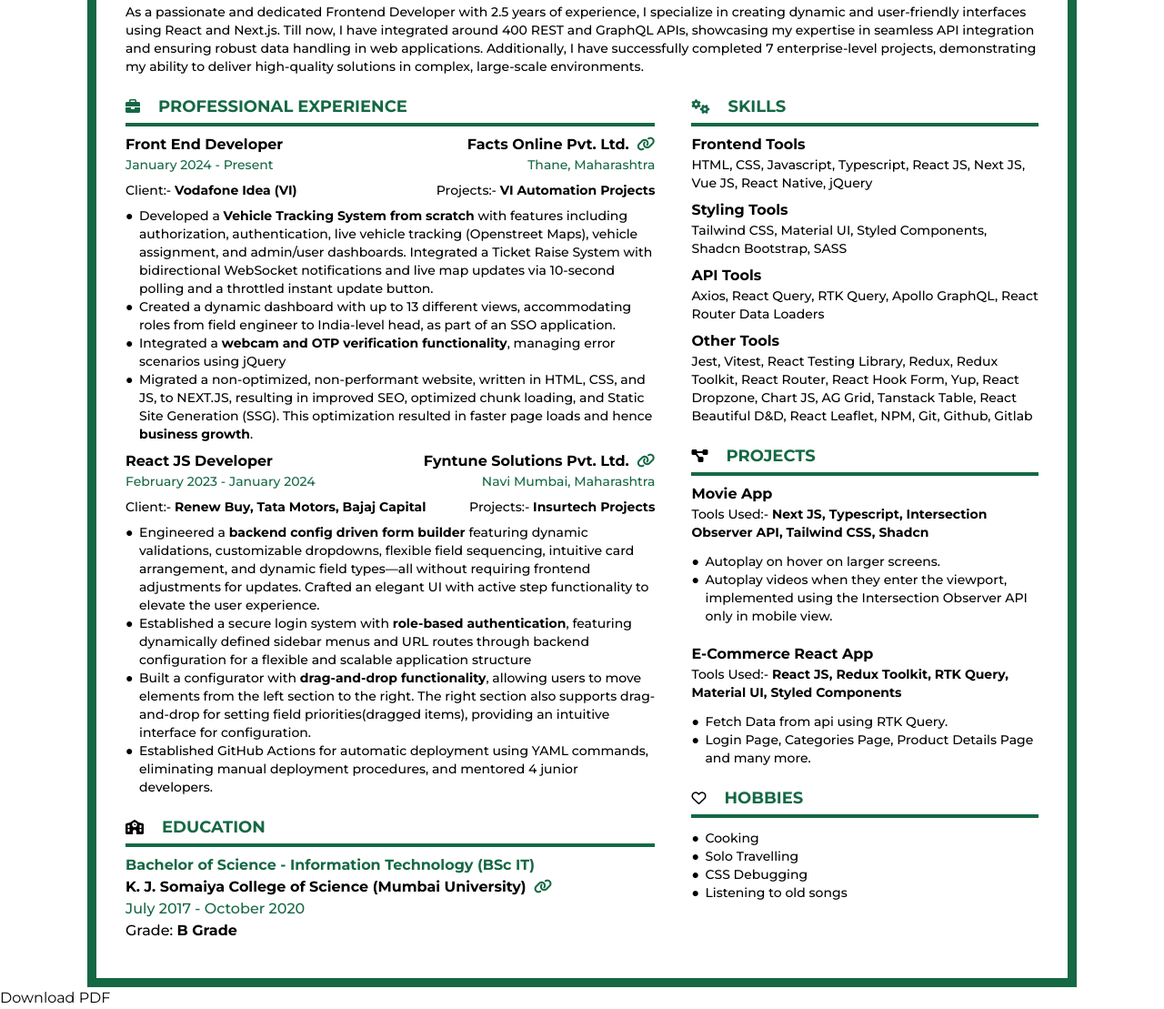
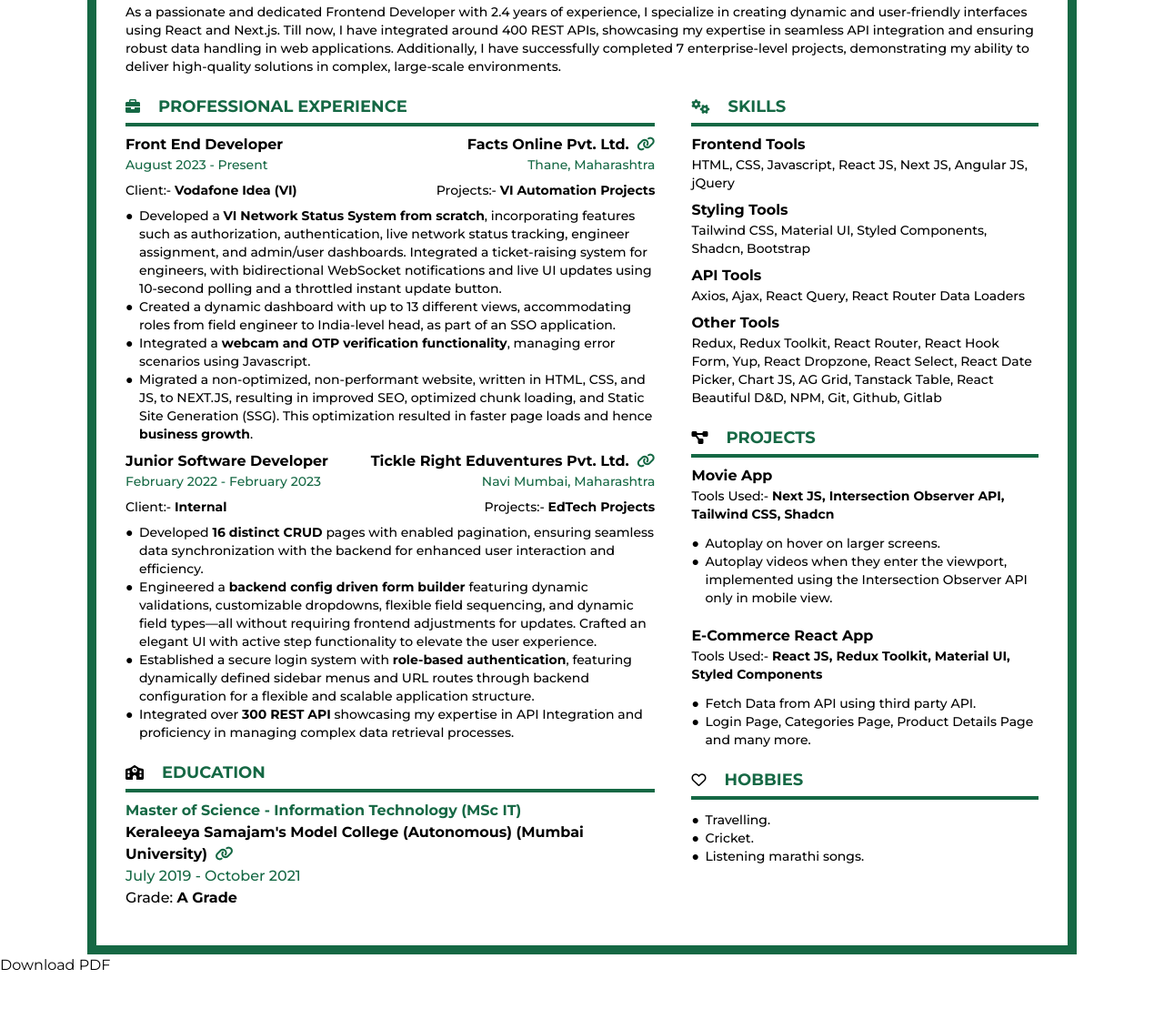
Before and after one commit to FrontX-Ganesh/Resume, a plain HTML site: page index.html in a window 1280 px wide. Shown: the part 191-1300 px from the top of the page at 91% size. After the commit the page ends 1264 px from the top, so only its background shows below. Drawn offline with nearby package versions, Linux system fonts and the light colour scheme.

Commit message:
details added

```diff
--- a/index.html
+++ b/index.html
@@ -77,7 +77,7 @@
             </div>
         </div>
 
-        <p class="text-sm mb-5 text-semibold">As a passionate and dedicated Frontend Developer with 2.5 years of experience, I specialize in creating dynamic and user-friendly interfaces using React and Next.js. Till now, I have integrated around 400 REST and GraphQL APIs, showcasing my expertise in seamless API integration and ensuring robust data handling in web applications. Additionally, I have successfully completed 7 enterprise-level projects, demonstrating my ability to deliver high-quality solutions in complex, large-scale environments.</p>
+        <p class="text-sm mb-5 text-semibold">As a passionate and dedicated Frontend Developer with 2.4 years of experience, I specialize in creating dynamic and user-friendly interfaces using React and Next.js. Till now, I have integrated around 400 REST APIs, showcasing my expertise in seamless API integration and ensuring robust data handling in web applications. Additionally, I have successfully completed 7 enterprise-level projects, demonstrating my ability to deliver high-quality solutions in complex, large-scale environments.</p>
         <div class="flex justify-between">
             <div class="w-[58%]">
             <div class="flex gap-x-5 items-center border-b-4 border-[#156844] pb-1">
@@ -93,7 +93,7 @@
             </div>
 
             <div  class="flex justify-between">
-                <p class="green text-sm">January 2024 - Present</p>
+                <p class="green text-sm">August 2023 - Present</p>
                 <p class="green text-sm">Thane, Maharashtra</p>
             </div>
 
@@ -102,33 +102,33 @@
                 <p>Projects:- <b>VI Automation Projects</b></p>
             </div>
             <ul class=" ml-[15px] text-sm">
-                <li>Developed a <b>Vehicle Tracking System from scratch</b> with features including authorization, authentication, live vehicle tracking (Openstreet Maps), vehicle assignment, and admin/user dashboards. Integrated a Ticket Raise System with bidirectional WebSocket notifications and live map updates via 10-second polling and a throttled instant update button.</li>
+                <li>Developed a <b>VI Network Status System from scratch</b>, incorporating features such as authorization, authentication, live network status tracking, engineer assignment, and admin/user dashboards. Integrated a ticket-raising system for engineers, with bidirectional WebSocket notifications and live UI updates using 10-second polling and a throttled instant update button.</li>
                 <li>Created a dynamic dashboard with up to 13 different views, accommodating roles from field engineer to India-level head, as part of an SSO application.</li>
-                <li>Integrated a <b>webcam and OTP verification functionality</b>, managing error scenarios using jQuery</li>
+                <li>Integrated a <b>webcam and OTP verification functionality</b>, managing error scenarios using Javascript.</li>
                 <li>Migrated a non-optimized, non-performant website, written in HTML, CSS, and JS, to NEXT.JS, resulting in improved SEO, optimized chunk loading, and Static Site Generation (SSG). This optimization resulted in faster page loads and hence<b> business growth</b>.</li>
             </ul>
 
             <div class="flex justify-between pt-2 pb-0">
-                <h3 class="font-bold">React JS Developer</h3>
+                <h3 class="font-bold">Junior Software Developer</h3>
                 <h3 class="font-bold">
-                    Fyntune Solutions Pvt. Ltd. <i class="fa-solid fa-link green ml-1"></i></i>
+                    Tickle Right Eduventures Pvt. Ltd. <i class="fa-solid fa-link green ml-1"></i></i>
                 </h3>
                 </div>
 
                 <div  class="flex justify-between">
-                    <p class="green text-sm">February 2023 - January 2024</p>
+                    <p class="green text-sm">February 2022 - February 2023</p>
                     <p class="green text-sm">Navi Mumbai, Maharashtra</p>
                 </div>
 
                 <div class="flex justify-between text-sm my-2">
-                    <p>Client:- <b>Renew Buy, Tata Motors, Bajaj Capital</b></p>
-                    <p>Projects:- <b>Insurtech Projects</b></p>
+                    <p>Client:- <b>Internal</b></p>
+                    <p>Projects:- <b>EdTech Projects</b></p>
                 </div>
                 <ul class="ml-[15px] mt-2 text-sm">
-                <li>Engineered a <b>backend config driven form builder</b> featuring dynamic validations, customizable dropdowns, flexible field sequencing, intuitive card arrangement, and dynamic field types—all without requiring frontend adjustments for updates. Crafted an elegant UI with active step functionality to elevate the user experience. </li>
-                <li>Established a secure login system with <b>role-based authentication</b>, featuring dynamically defined sidebar menus and URL routes through backend configuration for a flexible and scalable application structure</li>
-                <li>Built a configurator with <b>drag-and-drop functionality</b>, allowing users to move elements from the left section to the right. The right section also supports drag-and-drop for setting field priorities(dragged items), providing an intuitive interface for configuration.</li>
-                <li>Established GitHub Actions for automatic deployment using YAML commands, eliminating manual deployment procedures, and mentored 4 junior developers.</li>
+                <li>Developed <b>16 distinct CRUD</b> pages with enabled pagination, ensuring seamless data synchronization with the backend for enhanced user interaction and efficiency.</li>
+                <li>Engineered a <b>backend config driven form builder</b> featuring dynamic validations, customizable dropdowns, flexible field sequencing, and dynamic field types—all without requiring frontend adjustments for updates. Crafted an elegant UI with active step functionality to elevate the user experience. </li>
+                <li>Established a secure login system with <b>role-based authentication</b>, featuring dynamically defined sidebar menus and URL routes through backend configuration for a flexible and scalable application structure.</li>
+                <li>Integrated over <b>300 REST API</b> showcasing my expertise in API Integration and proficiency in managing complex data retrieval processes.</li>
                 </ul>
 
 
@@ -137,10 +137,10 @@
                 <h2 class="font-bold green text-lg">EDUCATION</h2>
             </div>
 
-            <h3 class="font-bold green pt-2">Bachelor of Science - Information Technology (BSc IT)</h3>
-            <h4 class="font-bold">K. J. Somaiya College of Science (Mumbai University) <i class="fa-solid fa-link green ml-1"></i></h4>
-            <p class="green">July 2017 - October 2020</p>
-            <p>Grade: <b>B Grade</b></p>
+            <h3 class="font-bold green pt-2">Master of Science - Information Technology (MSc IT)</h3>
+            <h4 class="font-bold">Keraleeya Samajam's Model College (Autonomous) (Mumbai University) <i class="fa-solid fa-link green ml-1"></i></h4>
+            <p class="green">July 2019 - October 2021</p>
+            <p>Grade: <b>A Grade</b></p>
         </div>
 
             <div class="w-[38%]">
@@ -150,16 +150,16 @@
             </div>
 
             <h3 class="font-bold pt-2">Frontend Tools</h3>
-            <p class="text-sm">HTML, CSS, Javascript, Typescript, React JS, Next JS, Vue JS, React Native, jQuery</p>
+            <p class="text-sm">HTML, CSS, Javascript, React JS, Next JS, Angular JS, jQuery</p>
 
             <h3 class="font-bold pt-2">Styling Tools</h3>
-            <p class="text-sm">Tailwind CSS, Material UI, Styled Components, Shadcn Bootstrap, SASS</p>
+            <p class="text-sm">Tailwind CSS, Material UI, Styled Components, Shadcn, Bootstrap</p>
 
             <h3 class="font-bold pt-2">API Tools</h3>
-            <p class="text-sm">Axios, React Query, RTK Query, Apollo GraphQL, React Router Data Loaders</p>
+            <p class="text-sm">Axios, Ajax, React Query, React Router Data Loaders</p>
 
             <h3 class="font-bold pt-2">Other Tools</h3>
-            <p class="text-sm">Jest, Vitest, React Testing Library, Redux, Redux Toolkit, React Router, React Hook Form, Yup, React Dropzone, Chart JS, AG Grid, Tanstack Table, React Beautiful D&D, React Leaflet, NPM, Git, Github, Gitlab</p>
+            <p class="text-sm">Redux, Redux Toolkit, React Router, React Hook Form, Yup, React Dropzone, React Select, React Date Picker, Chart JS, AG Grid, Tanstack Table, React Beautiful D&D, NPM, Git, Github, Gitlab</p>
 
 
             <div class="flex gap-x-5 items-center border-b-4 border-[#156844] pb-1 mt-5">
@@ -168,18 +168,18 @@
             </div>
 
             <h3 class="font-bold pt-2">Movie App</h3>
-            <p class="text-sm">Tools Used:- <b>Next JS, Typescript, Intersection Observer API, Tailwind CSS, Shadcn</b></p>
+            <p class="text-sm">Tools Used:- <b>Next JS, Intersection Observer API, Tailwind CSS, Shadcn</b></p>
 
             <ul class="text-sm mt-3 ml-[15px]">
                 <li>Autoplay on hover on larger screens.</li>
-                <li> Autoplay videos when they enter the viewport, implemented using the Intersection Observer API only in mobile view.</li>
+                <li>Autoplay videos when they enter the viewport, implemented using the Intersection Observer API only in mobile view.</li>
             </ul>
 
             <h3 class="font-bold pt-2 mt-3">E-Commerce React App</h3>
-            <p class="text-sm">Tools Used:- <b>React JS, Redux Toolkit, RTK Query, Material UI, Styled Components</b></p>
+            <p class="text-sm">Tools Used:- <b>React JS, Redux Toolkit, Material UI, Styled Components</b></p>
 
             <ul class="text-sm mt-3 ml-[15px]">
-                <li>Fetch Data from api using RTK Query.</li>
+                <li>Fetch Data from API using third party API.</li>
                 <li>Login Page, Categories Page, Product Details Page and many more.</li>
             </ul>
 
@@ -189,13 +189,10 @@
             </div>
 
             <ul class="text-sm mt-3 ml-[15px]">
-               <li>Cooking</li>
-               <li>Solo Travelling</li>
-               <li>CSS Debugging</li>
-               <li>Listening to old songs</li>
+               <li>Travelling.</li>
+               <li>Cricket.</li>
+               <li>Listening marathi songs.</li>
             </ul>
-
-
         </div>
         </div>
     </div>
```
